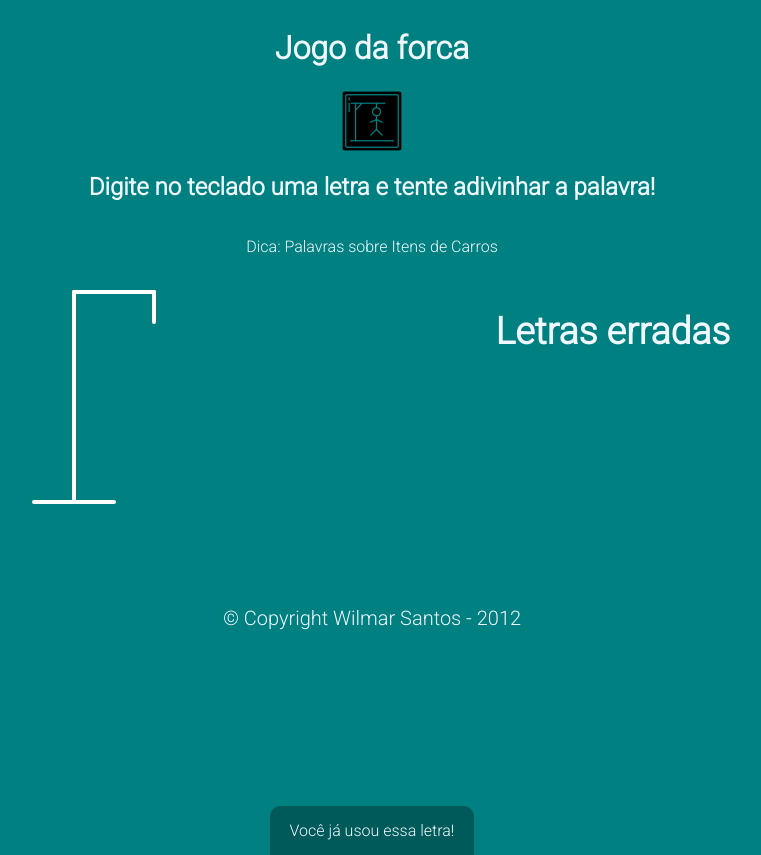
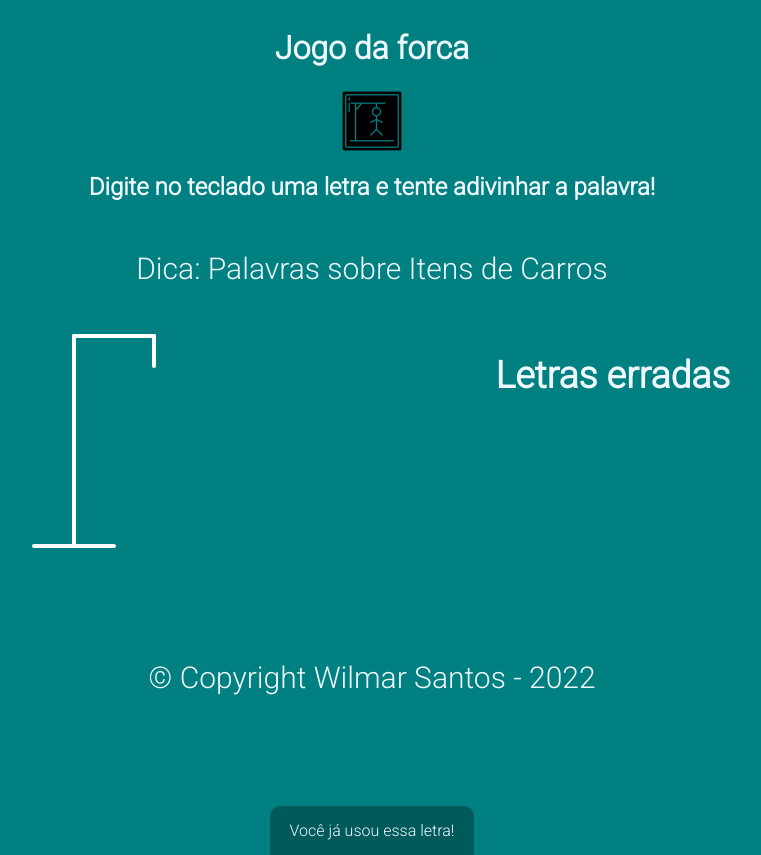
Before and after one commit to wms001/wms-jogo-forca-app, a plain HTML site: page index.html in a window 1280 px wide. Shown: the whole page, without its empty margins (276-1037 px from the left). Drawn offline with Linux system fonts and the light colour scheme.

Commit message:
commit alteracao footer

```diff
--- a/index.html
+++ b/index.html
@@ -60,7 +60,7 @@
 
     <script src="script.js"></script>
     <footer>
-      <p class="copyright">&copy; Copyright Wilmar Santos - 2012</p>
+      <p class="copyright">&copy; Copyright Wilmar Santos - 2022</p>
     </footer>
   </body>
 </html>
--- a/script.js
+++ b/script.js
@@ -1,4 +1,4 @@
-const tecnologias = ['java', 'react', 'node', 'python', 'php']
+const tecnologias = ['placa', 'retrovisor', 'farol', 'freio', 'buzina']
 const palavraSecreta =
   tecnologias[Math.floor(Math.random() * tecnologias.length)]
 const letrasErradas = []
--- a/style.css
+++ b/style.css
@@ -8,6 +8,10 @@ body {
   background-color: #008080;
   color: aliceblue;
   font-family: "Roboto", sans-serif;
+}
+
+p {
+  font-size: 30px;
 }
 
 .jogo-container {
@@ -95,5 +99,4 @@ body {
 
 footer {
   margin-top: 60px;
-  font-size: 20px;
-}
+  }
```
